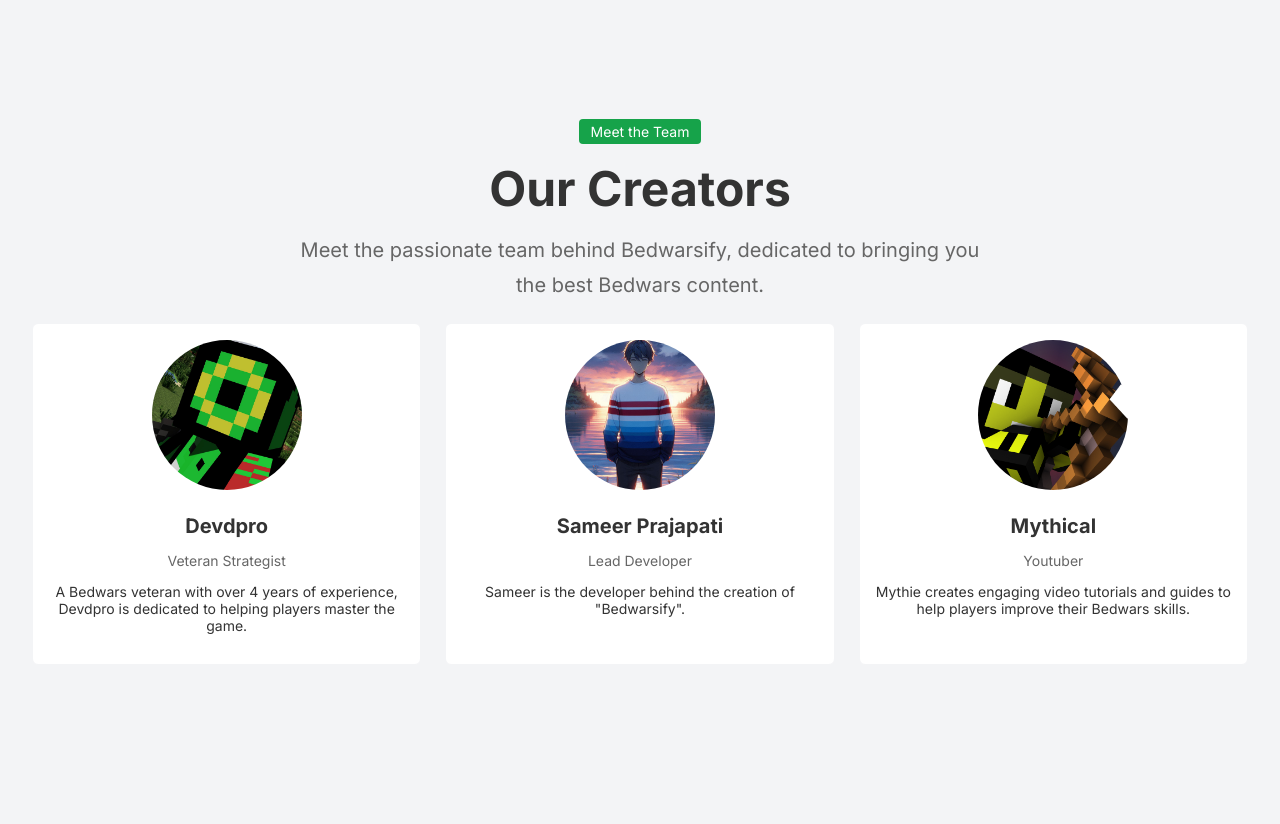
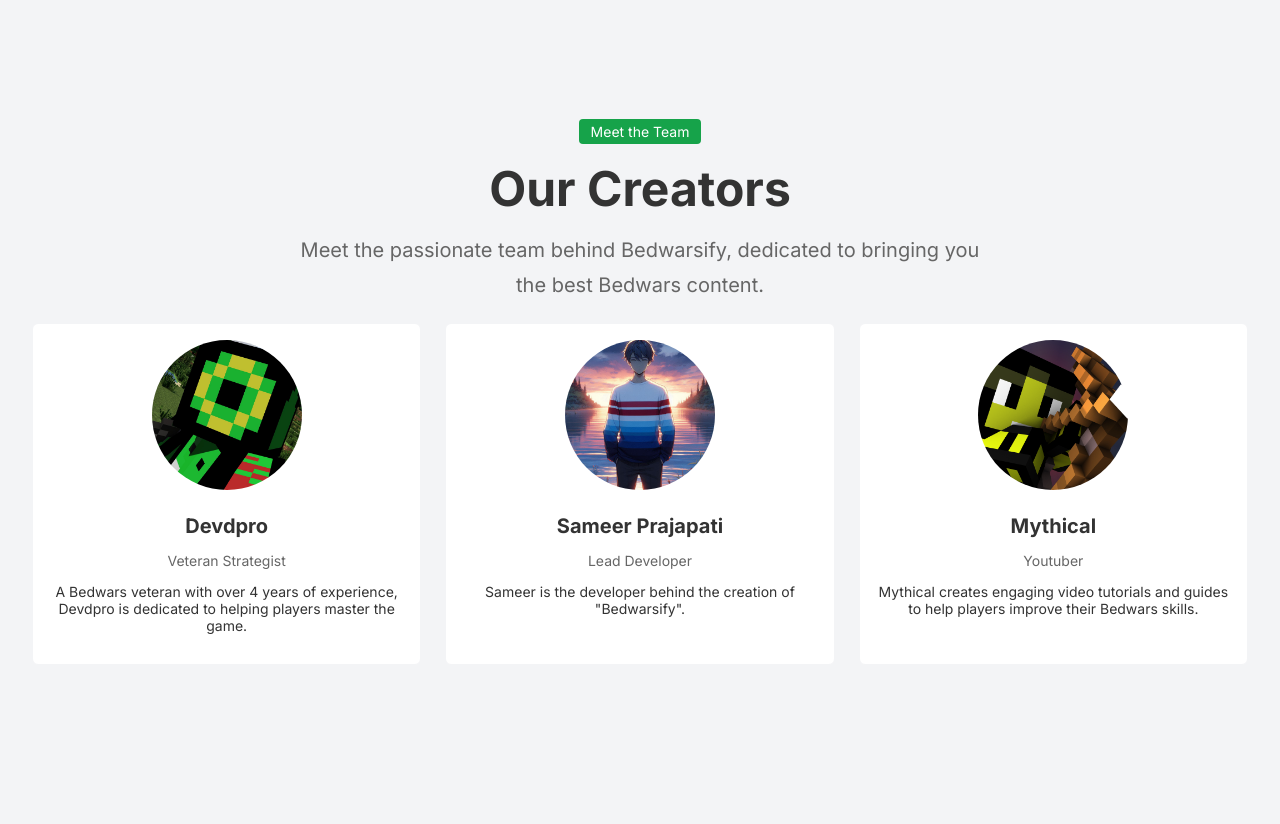
Before and after one commit to SamXop123/Bedwarsify, a Flask app: page /about in a window 1280 px wide. Shown: the part 1349-2173 px from the top of the page. Run offline with Flask 3, Linux system fonts and the light colour scheme.

Commit message:
Update about.html

```diff
--- a/templates/about.html
+++ b/templates/about.html
@@ -56,7 +56,7 @@
                 </div>
                 <h3>Mythical</h3>
                 <p class="role">Youtuber</p>
-                <p>Mythie creates engaging video tutorials and guides to help players improve their Bedwars skills.</p>
+                <p>Mythical creates engaging video tutorials and guides to help players improve their Bedwars skills.</p>
             </div>
         </div>
     </div>
```
